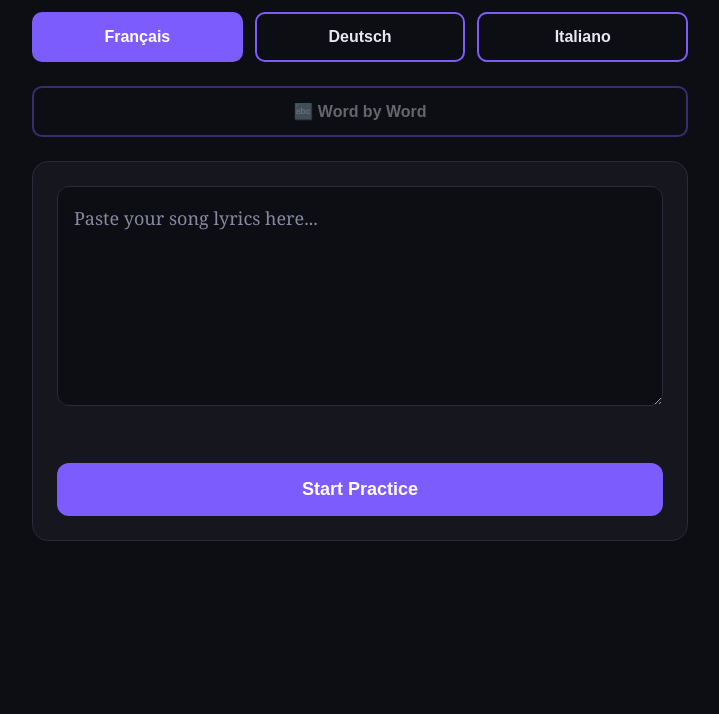
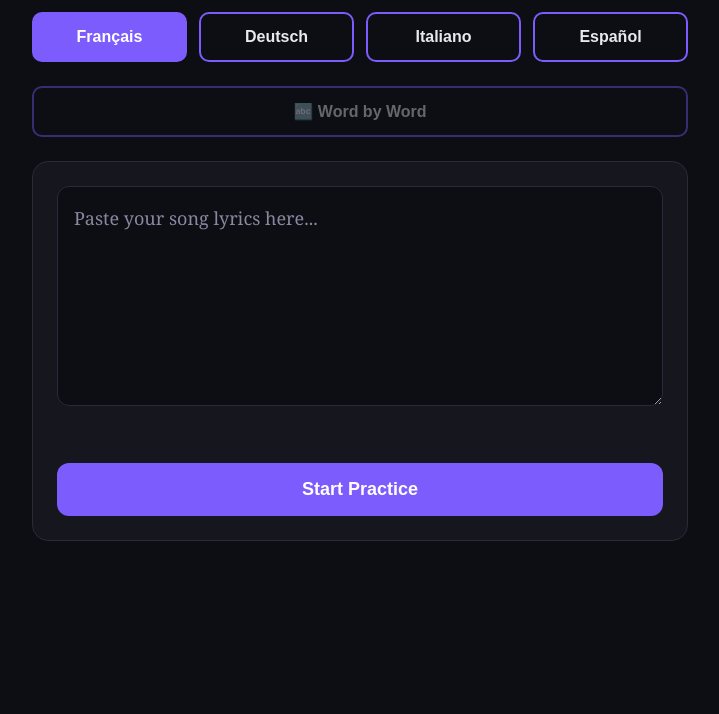
Before and after one commit to fli-rpx/song-pronunciation-trainer, a plain HTML site: page index.html in a window 1280 px wide. Shown: the part 86-800 px from the top of the page, without its empty margins (280-999 px from the left). Drawn offline with Linux system fonts and the light colour scheme.

Commit message:
Add Spanish language (Español)

```diff
--- a/index.html
+++ b/index.html
@@ -594,6 +594,7 @@
       <button data-lang="fr-FR" data-name="French" data-voice-lang="fr">Français</button>
       <button data-lang="de-DE" data-name="German" data-voice-lang="de">Deutsch</button>
       <button data-lang="it-IT" data-name="Italian" data-voice-lang="it">Italiano</button>
+      <button data-lang="es-ES" data-name="Español" data-voice-lang="es-ES">Español</button>
     </div>
 
     <div class="word-by-word-selector" id="wordByWordSelector">
```
